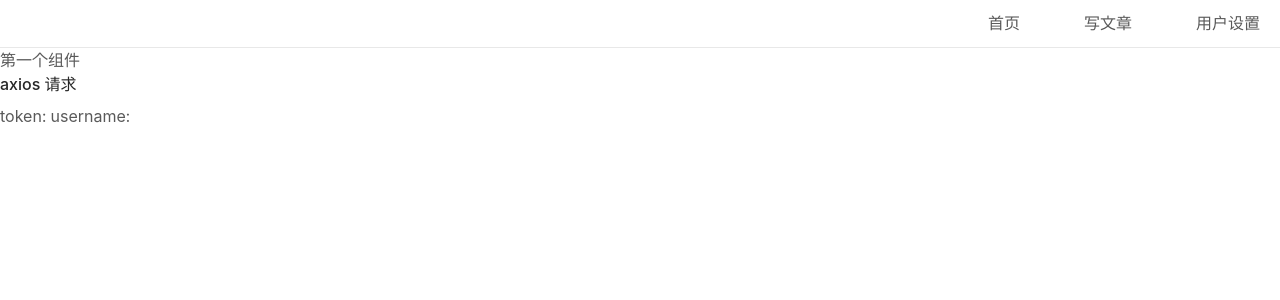
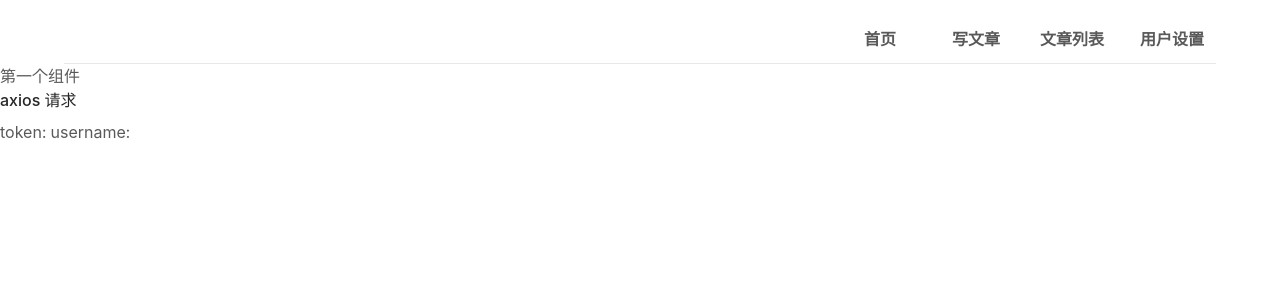
Before and after one commit to zongc1001/myblog-front, a Vue app: page /#/ in a window 1280 px wide. Shown: the top 300 px of the page. Built offline with nearby package versions, Linux system fonts and the light colour scheme; no server answers.

Commit message:
可以查看文章了

```diff
--- a/src/components/navBar.vue
+++ b/src/components/navBar.vue
@@ -1,16 +1,22 @@
 <template>
   <div id="nav-bar">
     <a-menu class="menu" v-model="current" mode="horizontal" @click="navTo">
-      <a-menu-item  class="menu-item" key="demo">
-        <a-icon type="appstore" />首页
-      </a-menu-item>
-      <a-menu-item key="editArticle">
-        <a-icon type="edit" />写文章
+      <a-menu-item class="menu-item" key="demo">
+        <!-- <a-icon type="appstore" /> -->
+        <strong>首页</strong>
       </a-menu-item>
 
-      <a-sub-menu>
+      <a-menu-item class="menu-item" key="editArticle">
+        <!-- <a-icon type="edit" /> -->
+        <strong>写文章</strong>
+      </a-menu-item>
+      <a-menu-item class="menu-item" key="articleList">
+        <!-- <a-icon type="edit" /> -->
+        <strong>文章列表</strong>
+      </a-menu-item>
+      <a-sub-menu class="menu-item">
         <span slot="title" class="submenu-title-wrapper">
-          <a-icon type="setting" />用户设置
+          <strong>用户设置</strong>
         </span>
         <a-menu-item-group title="登录状态">
           <a-menu-item key="signup">注册</a-menu-item>
@@ -26,19 +32,17 @@
 export default {
   data() {
     return {
-      current: [
-        "main"
-      ],
-    }
+      current: ["main"],
+    };
   },
   methods: {
     navTo(menu) {
       let key = menu.key;
-      if(key === "logout") {
+      if (key === "logout") {
         console.log("logout");
       } else {
         this.$router.push({
-          name: key
+          name: key,
         });
       }
     },
@@ -49,14 +53,23 @@ export default {
 <style scoped>
 #nav-bar {
   z-index: 10000;
+  width: 90%;
+  margin: auto;
 }
 .menu {
   margin: auto;
   text-align: right;
-  height: 3rem;
+  height: 4rem;
 }
 
 .menu-item {
   text-align: center;
+  height: 100%;
+  margin: auto;
+  margin-bottom: -1px;
+  margin-top: -1px;
+  font-size: 0.9rem;
+  width: 6rem;
+  padding: 1rem 0;
 }
 </style>
--- a/src/router.js
+++ b/src/router.js
@@ -28,6 +28,18 @@ const routes = [
     name: "editArticle",
     component: () =>
       import("./views/editArticle.vue"),
+  },
+  {
+    path: "/articleList",
+    name: "articleList",
+    component: () =>
+      import("./views/articleList.vue"),
+  },
+  {
+    path: "/articles/:id",
+    props: true,
+    component: () =>
+      import("./views/article.vue"),
   }
 ];
 
--- /dev/null
+++ b/src/views/article.vue
@@ -0,0 +1,68 @@
+<template>
+  <div class="main">
+    <div v-html="value"></div>
+  </div>
+</template>
+
+<script>
+import { mavonEditor } from "mavon-editor";
+import "mavon-editor/dist/css/index.css";
+console.log(mavonEditor.getMarkdownIt());
+
+export default {
+  data() {
+    return {
+      title: "",
+      content: "",
+      username: "",
+      nickname: "",
+      markdownIt: {},
+    };
+  },
+  computed: {
+    value: function () {
+      return this.markdownIt.render(this.content);
+    },
+  },
+  props: {
+    id: String,
+  },
+  methods: {
+    getArticle() {
+      console.log(this.id);
+      this.$axios
+        .get("/api/articles/" + this.id)
+        .then((res) => {
+          console.log(res);
+          if (res.status === 200) {
+            this.title = res.data.body.title;
+            this.content = res.data.body.content;
+            this.username = res.data.body.username;
+            this.nickname = res.data.body.nickname;
+          }
+        })
+        .catch((err) => {
+          console.error(err);
+          this.$message.error("获取失败");
+        });
+    },
+  },
+  created() {
+    this.getArticle();
+    this.markdownIt = mavonEditor.getMarkdownIt();
+    this.markdownIt.set({
+      html: true,
+      linkify: true,
+      typographer: true,
+    });
+  },
+};
+</script>
+
+<style scoped>
+.main {
+  margin: 1rem 20%;
+  padding: 1rem;
+  box-shadow: 2px 2px 4px 2px rgba(0, 0, 0, 0.2);
+}
+</style>
--- /dev/null
+++ b/src/views/articleList.vue
@@ -0,0 +1,65 @@
+<template>
+  <div class="main">
+    <!-- <a-pagination :total="data.length" v-model="currentPage" /> -->
+    <a-list bordered :data-source="data">
+      <a-list-item slot="renderItem" slot-scope="item">
+        <a class="title" @click="$router.push('/articles/' + item._id)">
+          <!-- <span>{{ item.createdAt.slice(0, 10) }}</span>
+          <a-divider type="vertical" /> -->
+          <span>{{ item.title }}</span>
+        </a>
+      </a-list-item>
+    </a-list>
+  </div>
+</template>
+
+<script>
+export default {
+  data() {
+    return {
+      data: [],
+      axios: {},
+    };
+  },
+  computed: {
+
+  },
+  methods: {
+    getList() {
+      this.axios
+        .get("/api/articles")
+        .then((res) => {
+          console.log(res);
+          if (res.status === 200) {
+            console.log(res.data.body);
+            this.data = res.data.body;
+          }
+        })
+        .catch((err) => {
+          console.error(err);
+          this.$message.error("获取文章失败");
+        });
+    },
+  },
+  created() {
+    this.axios = this.$axios;
+    this.getList();
+  },
+};
+</script>
+
+<style>
+.main {
+  margin: 1rem 20%;
+}
+
+.title {
+  cursor: pointer;
+  text-decoration-line: underline;
+  text-decoration-style: solid;
+}
+
+a-list > a-list-item {
+  margin-left: 4rem;
+}
+</style>
```
